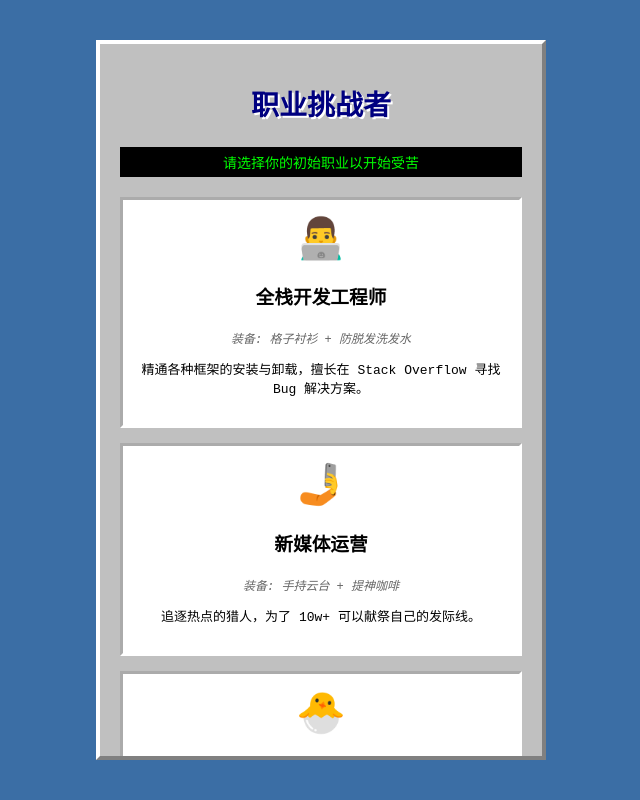
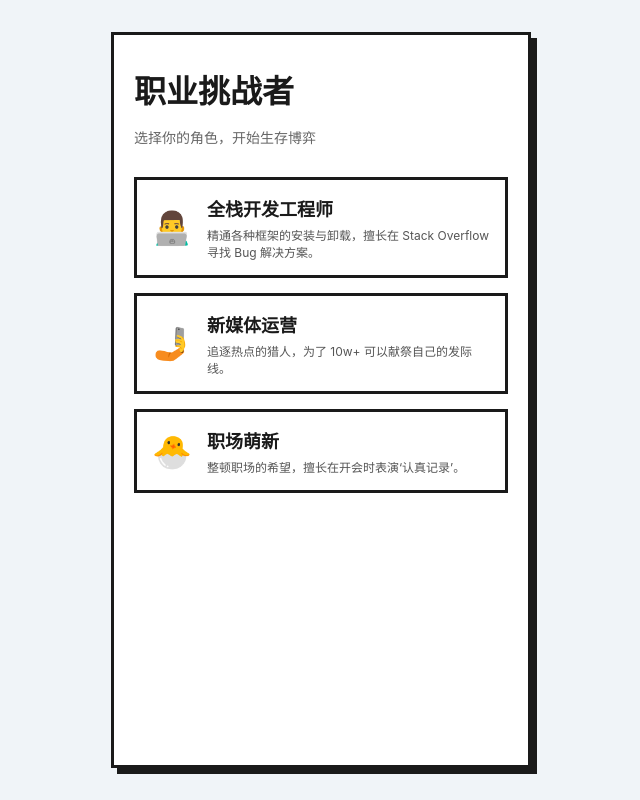
Before and after one commit to albertwdh/game_profession_challenger, a React (Vite) app in the folder mvp/: page / in a window 1280 px wide. Shown: the whole page, without its empty margins (319-959 px from the left). Built offline with nearby package versions, Linux system fonts and the light colour scheme.

Commit message:
UI: Refactor to modern Neobrutalism style with progress bars and interactive cards

```diff
--- a/mvp/src/App.tsx
+++ b/mvp/src/App.tsx
@@ -51,7 +51,6 @@ export default function App() {
   const [feedback, setFeedback] = useState<{ text: string; insight: string } | null>(null)
   const [isGameOver, setIsGameOver] = useState(false)
 
-  // 职业选择处理
   const selectProfession = (p: Profession) => {
     setProfession(p)
     setStats({ ...p.initialStats, day: 1 })
@@ -61,7 +60,6 @@ export default function App() {
   const getNextEvent = (profId: string) => {
     const allEvents = eventsData as Record<string, Event[]>
     const profEvents = allEvents[profId] || []
-    if (profEvents.length === 0) return
     const randomEvent = profEvents[Math.floor(Math.random() * profEvents.length)]
     setCurrentEvent(randomEvent)
   }
@@ -69,9 +67,9 @@ export default function App() {
   const handleOption = (option: Option) => {
     const newStats = {
       money: stats.money + option.effect.money - 50,
-      mental: stats.mental + option.effect.mental - 5,
+      mental: Math.min(100, stats.mental + option.effect.mental - 5),
       competence: stats.competence + option.effect.competence,
-      slacking: stats.slacking + option.effect.slacking,
+      slacking: Math.min(100, stats.slacking + option.effect.slacking),
       day: stats.day + 1
     }
 
@@ -88,19 +86,19 @@ export default function App() {
     if (!isGameOver && profession) getNextEvent(profession.id)
   }
 
-  // 1. 初始职业选择界面
   if (!profession) {
     return (
       <div className="game-container selection-screen">
         <h1 className="title">职业挑战者</h1>
-        <p className="subtitle">请选择你的初始职业以开始受苦</p>
+        <p className="subtitle">选择你的角色，开始生存博弈</p>
         <div className="prof-list">
           {profData.professions.map((p: Profession) => (
             <div key={p.id} className="prof-card" onClick={() => selectProfession(p)}>
               <div className="prof-avatar">{p.avatar}</div>
-              <h3>{p.name}</h3>
-              <p className="outfit-text">装备: {p.outfit}</p>
-              <p className="prof-desc">{p.description}</p>
+              <div className="prof-info">
+                <h3>{p.name}</h3>
+                <p>{p.description}</p>
+              </div>
             </div>
           ))}
         </div>
@@ -108,42 +106,33 @@ export default function App() {
     )
   }
 
-  // 2. 游戏结束界面
   if (isGameOver) {
     return (
-      <div className="game-over">
+      <div className="game-container game-over">
         <div className="over-content">
-          <h1>游戏结束</h1>
-          <p className="big-day">你在职场挣扎了 {stats.day} 天</p>
-          <div className="final-avatar">{profession.avatar}</div>
-          <p className="reason">{stats.money <= 0 ? "你破产了，由于交不起房租，你被迫回老家种地。" : "你猝死了，在工位上变成了一尊永恒的雕像。"}</p>
-          <button className="restart-btn" onClick={() => window.location.reload()}>重新投胎</button>
+          <h1>GAME OVER</h1>
+          <p className="big-day">存活天数: {stats.day}</p>
+          <p>{stats.money <= 0 ? "你已经身无分文。" : "你的精神已经彻底崩溃。"}</p>
+          <button className="restart-btn" onClick={() => window.location.reload()}>重新开始</button>
         </div>
       </div>
     )
   }
 
-  // 3. 游戏主界面
   return (
     <div className="game-container">
+      <div className="day-badge">DAY {stats.day}</div>
+
       <div className="status-bar">
-        <div title="存款">💰 {stats.money}</div>
-        <div title="精神">❤️ {stats.mental}</div>
-        <div title="能力">💼 {stats.competence}</div>
-        <div title="摸鱼">🐟 {stats.slacking}</div>
-        <div className="day-count">Day {stats.day}</div>
-      </div>
-
-      <div className="player-info">
-        <span className="mini-avatar">{profession.avatar}</span>
-        <span className="prof-name">{profession.name}</span>
-        <span className="outfit-tag">{profession.outfit}</span>
+        <StatBar label="💰 存款" value={stats.money} max={5000} color="#ffdeeb" />
+        <StatBar label="❤️ 精神" value={stats.mental} max={100} color="#ff6b6b" />
+        <StatBar label="💼 能力" value={stats.competence} max={200} color="#4dabf7" />
+        <StatBar label="🐟 摸鱼" value={stats.slacking} max={100} color="#51cf66" />
       </div>
 
       {currentEvent && (
         <div className="event-card">
           <div className="event-header">
-            <span className="event-icon">📢</span>
             <h2>{currentEvent.title}</h2>
           </div>
           <p className="desc">{currentEvent.description}</p>
@@ -159,22 +148,30 @@ export default function App() {
 
       {feedback && (
         <div className="modal-overlay">
-          <div className="modal win-95-modal">
-            <div className="modal-header">
-              <span>系统提示</span>
-              <button className="close-x" onClick={closeFeedback}>×</button>
+          <div className="modal">
+            <h3>结果反馈</h3>
+            <p>{feedback.text}</p>
+            <div className="insight-box">
+              <strong>💡 职业心得</strong>
+              <p>{feedback.insight}</p>
             </div>
-            <div className="modal-body">
-              <p className="reaction">{feedback.text}</p>
-              <div className="insight-box">
-                <strong>💡 职业心得：</strong>
-                <p>{feedback.insight}</p>
-              </div>
-              <button className="next-day-btn" onClick={closeFeedback}>进入下一天</button>
-            </div>
+            <button className="next-day-btn" onClick={closeFeedback}>继续下一天</button>
           </div>
         </div>
       )}
     </div>
   )
 }
+
+function StatBar({ label, value, max, color }: { label: string, value: number, max: number, color: string }) {
+  const percentage = Math.min(100, Math.max(0, (value / max) * 100))
+  return (
+    <div className="stat-item">
+      <span style={{ minWidth: '60px' }}>{label}</span>
+      <div className="stat-bar-bg">
+        <div className="stat-fill" style={{ width: `${percentage}%`, backgroundColor: color }}></div>
+      </div>
+      <span style={{ fontSize: '10px' }}>{value}</span>
+    </div>
+  )
+}
--- a/mvp/src/index.css
+++ b/mvp/src/index.css
@@ -1,247 +1,219 @@
 :root {
-  --bg-color: #c0c0c0;
-  --win-blue: #000080;
-  --win-white: #ffffff;
-  --win-gray: #808080;
+  --bg-color: #f0f4f8;
+  --card-bg: #ffffff;
+  --primary-black: #1a1a1a;
+  --money-color: #ffdeeb; /* 浅粉 */
+  --mental-color: #ff6b6b; /* 珊瑚红 */
+  --comp-color: #4dabf7; /* 电光蓝 */
+  --slack-color: #51cf66; /* 活力绿 */
+  --border-width: 3px;
+  --shadow-offset: 6px;
 }
 
 body {
-  font-family: 'SimSun', 'Courier New', Courier, monospace;
-  background-color: #3b6ea5; /* 经典的 Windows 95 背景色 */
-  color: #000;
+  font-family: 'Inter', -apple-system, BlinkMacSystemFont, "Segoe UI", Roboto, sans-serif;
+  background-color: var(--bg-color);
+  margin: 0;
   display: flex;
   justify-content: center;
   align-items: center;
   height: 100vh;
-  margin: 0;
+  color: var(--primary-black);
 }
 
+#root { width: 100%; display: flex; justify-content: center; }
+
 .game-container {
-  width: 100%;
-  max-width: 450px;
-  height: 90vh;
-  background-color: var(--bg-color);
-  border: 4px solid;
-  border-color: #fff #808080 #808080 #fff;
+  width: 95%;
+  max-width: 420px;
+  height: 92vh;
+  background: white;
+  border: var(--border-width) solid var(--primary-black);
+  box-shadow: var(--shadow-offset) var(--shadow-offset) 0px var(--primary-black);
   display: flex;
   flex-direction: column;
-  padding: 5px;
+  padding: 20px;
   box-sizing: border-box;
   position: relative;
+  overflow: hidden;
 }
 
-/* 职业选择界面 */
-.selection-screen {
-  padding: 20px;
-  text-align: center;
-  overflow-y: auto;
-}
-
-.title {
-  color: var(--win-blue);
-  font-size: 28px;
-  text-shadow: 2px 2px #fff;
-  margin-bottom: 10px;
-}
-
-.subtitle {
-  background: #000;
-  color: #0f0;
-  padding: 5px;
-  font-size: 14px;
+/* 状态栏：新丑风进度条 */
+.status-bar {
+  display: flex;
+  flex-direction: column;
+  gap: 8px;
   margin-bottom: 20px;
 }
 
-.prof-list {
+.stat-item {
   display: flex;
-  flex-direction: column;
-  gap: 15px;
+  align-items: center;
+  gap: 10px;
+  font-weight: 800;
+  font-size: 14px;
 }
 
-.prof-card {
-  background: #fff;
-  border: 3px inset #fff;
-  padding: 15px;
-  cursor: pointer;
-  transition: transform 0.1s;
+.stat-bar-bg {
+  flex: 1;
+  height: 12px;
+  background: #eee;
+  border: 2px solid var(--primary-black);
+  border-radius: 10px;
+  overflow: hidden;
 }
 
-.prof-card:hover {
-  background: #e0e0e0;
-  transform: scale(1.02);
+.stat-fill {
+  height: 100%;
+  transition: width 0.3s ease;
 }
 
-.prof-avatar {
-  font-size: 40px;
-  margin-bottom: 5px;
-}
-
-.outfit-text {
-  font-size: 12px;
-  color: #666;
-  font-style: italic;
-}
-
-.prof-desc {
-  font-size: 13px;
-  margin-top: 10px;
-}
-
-/* 游戏内 UI */
-.status-bar {
-  display: grid;
-  grid-template-columns: repeat(5, 1fr);
-  gap: 2px;
-  background: #fff;
-  padding: 5px;
-  border: 2px inset #808080;
+.day-badge {
+  background: var(--primary-black);
+  color: white;
+  padding: 4px 12px;
+  border-radius: 20px;
+  align-self: flex-start;
   font-size: 12px;
   margin-bottom: 10px;
 }
 
-.player-info {
-  background: var(--win-blue);
-  color: #fff;
-  padding: 5px 10px;
-  font-size: 13px;
+/* 职业选择 */
+.selection-screen {
+  text-align: left;
+}
+
+.title {
+  font-size: 32px;
+  font-weight: 900;
+  margin-bottom: 5px;
+  line-height: 1;
+}
+
+.subtitle {
+  font-size: 14px;
+  color: #666;
+  margin-bottom: 30px;
+}
+
+.prof-card {
+  border: var(--border-width) solid var(--primary-black);
+  padding: 15px;
+  margin-bottom: 15px;
+  cursor: pointer;
+  transition: all 0.2s;
+  background: #fff;
   display: flex;
   align-items: center;
-  gap: 10px;
-  margin-bottom: 15px;
+  gap: 15px;
 }
 
-.mini-avatar { font-size: 20px; }
-.outfit-tag { font-size: 11px; opacity: 0.8; }
+.prof-card:hover {
+  transform: translate(-3px, -3px);
+  box-shadow: 4px 4px 0px var(--primary-black);
+}
 
+.prof-avatar { font-size: 32px; }
+.prof-info h3 { margin: 0; font-size: 18px; font-weight: 800; }
+.prof-info p { margin: 5px 0 0; font-size: 12px; color: #555; }
+
+/* 事件卡片 */
 .event-card {
   flex: 1;
-  border: 2px inset #fff;
-  padding: 20px;
-  background: #fff;
   display: flex;
   flex-direction: column;
 }
 
-.event-header {
-  display: flex;
-  align-items: center;
-  gap: 10px;
-  border-bottom: 2px solid var(--win-blue);
-  margin-bottom: 15px;
+.event-header h2 {
+  font-size: 24px;
+  font-weight: 900;
+  margin: 10px 0;
 }
 
-.event-icon { font-size: 24px; }
-.event-card h2 { font-size: 18px; margin: 0; color: var(--win-blue); }
-
-.desc { font-size: 15px; line-height: 1.6; flex: 1; }
-
-.options {
-  display: flex;
-  flex-direction: column;
-  gap: 10px;
-  margin-top: 20px;
+.desc {
+  font-size: 16px;
+  line-height: 1.5;
+  color: #333;
+  flex: 1;
 }
 
 .opt-btn {
-  padding: 10px;
-  background: var(--bg-color);
-  border: 2px solid;
-  border-color: #fff #808080 #808080 #fff;
+  background: white;
+  border: var(--border-width) solid var(--primary-black);
+  padding: 15px;
+  font-weight: 800;
+  font-size: 15px;
+  text-align: left;
   cursor: pointer;
-  font-family: inherit;
-  font-size: 14px;
+  transition: all 0.1s;
+  box-shadow: 4px 4px 0px var(--primary-black);
+  margin-bottom: 12px;
 }
 
-.opt-btn:hover { background: #d0d0d0; }
-.opt-btn:active { border-color: #808080 #fff #fff #808080; padding: 11px 9px 9px 11px; }
+.opt-btn:hover {
+  background: #f8f9fa;
+}
 
-/* 弹窗设计 (Win95 风格) */
+.opt-btn:active {
+  transform: translate(2px, 2px);
+  box-shadow: 1px 1px 0px var(--primary-black);
+}
+
+/* 弹窗 */
 .modal-overlay {
   position: absolute;
   top: 0; left: 0; right: 0; bottom: 0;
-  background: rgba(0,0,0,0.3);
+  background: rgba(255,255,255,0.9);
   display: flex;
+  align-items: center;
   justify-content: center;
-  align-items: center;
-  z-index: 100;
+  padding: 20px;
+  backdrop-filter: blur(4px);
 }
 
-.win-95-modal {
-  width: 90%;
-  max-width: 350px;
-  background: var(--bg-color);
-  border: 3px solid;
-  border-color: #fff #808080 #808080 #fff;
-  box-shadow: 2px 2px 10px rgba(0,0,0,0.5);
+.modal {
+  background: #fff;
+  border: var(--border-width) solid var(--primary-black);
+  padding: 25px;
+  box-shadow: 8px 8px 0px var(--primary-black);
+  width: 100%;
 }
 
-.modal-header {
-  background: var(--win-blue);
-  color: #fff;
-  padding: 3px 8px;
-  display: flex;
-  justify-content: space-between;
-  align-items: center;
-  font-size: 12px;
-}
-
-.close-x {
-  background: var(--bg-color);
-  border: 1px solid #000;
-  width: 16px; height: 16px;
-  display: flex; justify-content: center; align-items: center;
-  cursor: pointer; font-size: 10px;
-}
-
-.modal-body { padding: 15px; }
+.modal h3 { font-weight: 900; margin-top: 0; }
 
 .insight-box {
-  background: #ffffe1;
-  border: 1px dashed #000;
-  padding: 12px;
-  margin: 15px 0;
-  font-size: 13px;
-  position: relative;
+  background: #fff9db;
+  border: 2px solid var(--primary-black);
+  padding: 15px;
+  margin: 20px 0;
+  font-size: 14px;
 }
 
 .next-day-btn {
   width: 100%;
-  padding: 8px;
-  background: var(--bg-color);
-  border: 2px solid;
-  border-color: #fff #808080 #808080 #fff;
-  font-weight: bold;
+  padding: 15px;
+  background: var(--primary-black);
+  color: white;
+  border: none;
+  font-weight: 800;
+  cursor: pointer;
 }
 
 /* 游戏结束 */
 .game-over {
-  position: fixed;
-  top: 0; left: 0; right: 0; bottom: 0;
-  background: #000;
-  color: red;
-  display: flex;
-  justify-content: center;
-  align-items: center;
-  padding: 20px;
-  z-index: 200;
+  background: #ff6b6b;
+  color: white;
 }
 
 .over-content {
-  border: 4px double red;
-  padding: 30px;
-  text-align: center;
-  max-width: 300px;
+  border: 10px solid white;
+  padding: 40px;
 }
 
-.big-day { font-size: 20px; font-weight: bold; }
-.final-avatar { font-size: 60px; margin: 20px 0; filter: grayscale(1); }
-.reason { color: #fff; font-size: 14px; margin-bottom: 30px; }
-
 .restart-btn {
-  background: red;
-  color: #fff;
-  border: none;
-  padding: 10px 20px;
-  font-size: 18px;
-  cursor: pointer;
+  background: white;
+  color: black;
+  border: 4px solid black;
+  font-weight: 900;
+  padding: 15px 30px;
 }
```
